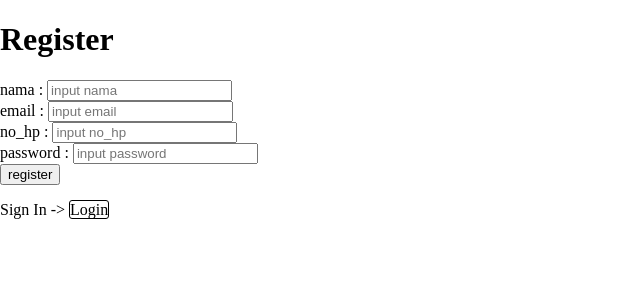
After one commit to bijeanggoroseto/Reservasi-Pemeriksaan-Kesehatan-Online-Berbasis-Web-Projek-Pemweb-IF-H, a PHP site: page /register.php in a window 1280 px wide. The commit adds this page. Shown: the top 300 px of the page, without its empty margins (0-640 px from the left). Run offline with PHP 8.4, Linux system fonts and the light colour scheme.

Commit message:
menambah login.php dan register.php

```diff
--- a/connect.php
+++ b/connect.php
@@ -9,7 +9,7 @@ $connect = new mysqli($hostname, $username, $password, $database);
 if($connect->connect_error){
     die("koneksi gagal: ".$connect->connect_error);
 }
-else{
-    echo "terhubung";
-}
+// else{
+//  echo "terhubung";
+// }
 ?>
--- /dev/null
+++ b/register.php
@@ -0,0 +1,66 @@
+<?php
+session_start();
+include("connect.php");
+if (isset($_POST["register"])) {
+    $nama = $_POST["nama"];
+    $email = $_POST["email"];
+    $no_hp = $_POST["no_hp"];
+    $password = $_POST["password"];
+
+    $cek = mysqli_query($connect, "SELECT id FROM pengguna WHERE email = '$email'") or die(mysqli_error($connect));
+
+    if (mysqli_num_rows($cek) > 0) {
+        $error = "Email sudah terdaftar!";
+    } else {
+        $query = mysqli_query($connect, "INSERT INTO pengguna (nama, email, no_hp, password) VALUES ('$nama', '$email', '$no_hp', '$password')");
+
+        if ($query) {
+            header("Location: login.php");
+            die();
+        } else {
+            $error = "Registrasi gagal!" . mysqli_error($connect);
+        }
+    }
+}
+?>
+
+<!DOCTYPE html>
+<html lang="en">
+
+<head>
+    <meta charset="UTF-8">
+    <meta name="viewport" content="width=device-width, initial-scale=1.0">
+    <title>Register</title>
+    <link rel="stylesheet" href="style.css">
+</head>
+
+<body>
+    <?php
+        if (isset($error)): {
+            echo $error;
+        } ?>
+    <?php
+        endif;
+    ?>
+    <h1>Register</h1>
+    <form method="POST">
+        nama :
+        <input type="text" name="nama" placeholder="input nama">
+        <br>
+        email :
+        <input type="email" name="email" placeholder="input email">
+        <br>
+        no_hp :
+        <input type="text" name="no_hp" placeholder="input no_hp">
+        <br>
+        password :
+        <input type="password" name="password" placeholder="input password">
+        <br>
+        <input type="submit" value="register" name="register">
+    </form>
+    <p>
+        Sign In -> <a href="login.php" class="login">Login</a>
+    </p>
+</body>
+
+</html>
--- a/style.css
+++ b/style.css
@@ -44,3 +44,25 @@ a {
     width: 50px;
     height: 50px;
 }
+
+.login {
+    border: 1px solid;
+    border-radius: 3px;
+}
+
+.login:hover {
+    background-color: aquamarine;
+    transition: ease-in-out;
+    transition-duration: 0.5s;
+}
+
+.register{
+    border: 1px solid;
+    border-radius: 3px;
+}
+
+.register:hover {
+    transition: ease-in-out;
+    transition-duration: 0.5s;
+    background-color: aquamarine;
+}
```
Also changed, not shown: login.php (added, +54 -0 lines).
